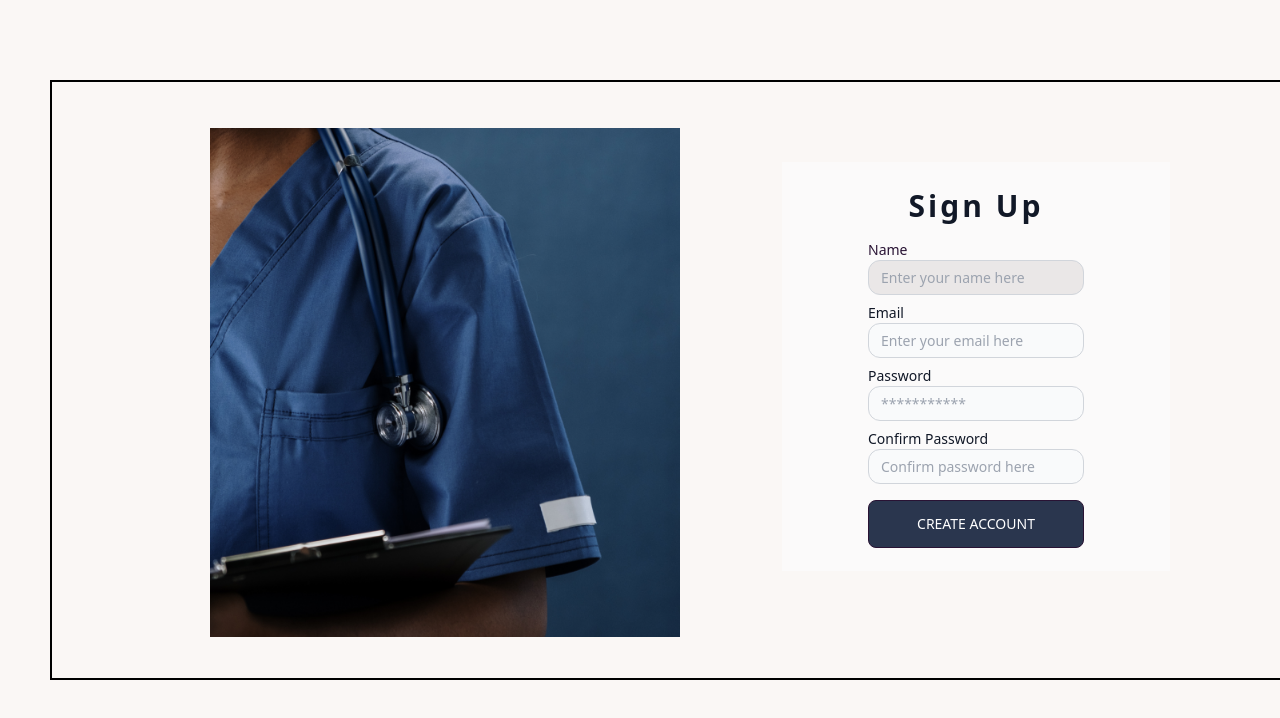
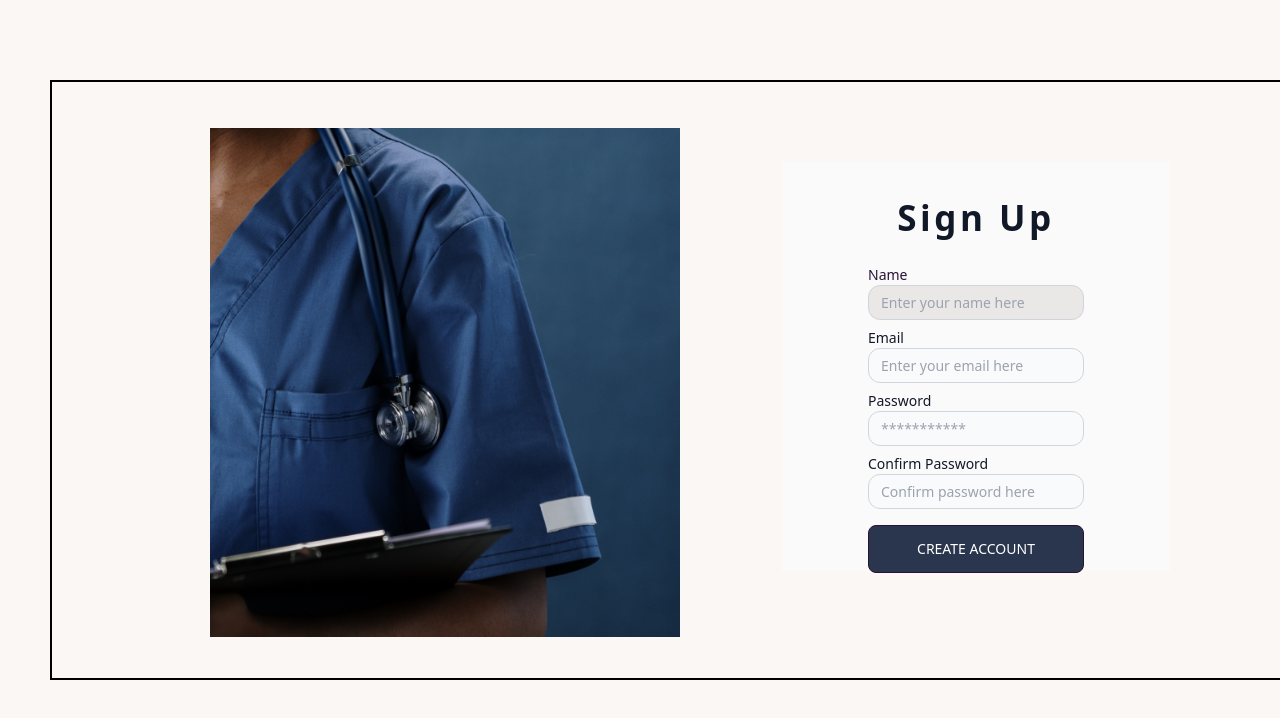
Before and after one commit to Neuroleptique/Medical-Tracker, a React (Vite) app in the folder client/: page /register in a window 1280 px wide. Shown: the top 718 px of the page. Built offline with nearby package versions, Linux system fonts and the light colour scheme.

Commit message:
style update

```diff
--- a/client/src/index.css
+++ b/client/src/index.css
@@ -7,15 +7,3 @@
     @apply bg-gradient-to-br from-gray-200 via-gray-400 to-gray-600;
   }
 }
-/* Sign up  */
-
-.form > p{
-  /* font-family: 'Times New Roman', Times, serif; */
-  position:relative;
-  top:30px;
-  text-align: center;
-  font-weight: 600;
-  font-size: 30px;
-  margin-bottom: 50px;
-  letter-spacing: 3px;
-}
--- a/client/src/pages/SignupForm.jsx
+++ b/client/src/pages/SignupForm.jsx
@@ -84,8 +84,8 @@ function Register() {
 
       </div>
 
-      <section className="form font-Sans space-y-6 ">
-      <p className=" mb-4 text-xl font-medium  text-gray-900 dark:text-black">Sign Up</p>
+      <section className="form  font-Sans space-y-6 ">
+      <p className="relative top-[30px] text-[35px] text-center mb-[50px]  tracking-widest font-semibold  text-gray-900 dark:text-black">Sign Up</p>
         <form onSubmit={onSubmit}>
           <div className="form-group">
           <label for="email" className="block mt-2 text-sm font-medium dark:text-black">Name</label>
```
Also changed, not shown: 1 other file (tests, documents, lock files or other folders).
